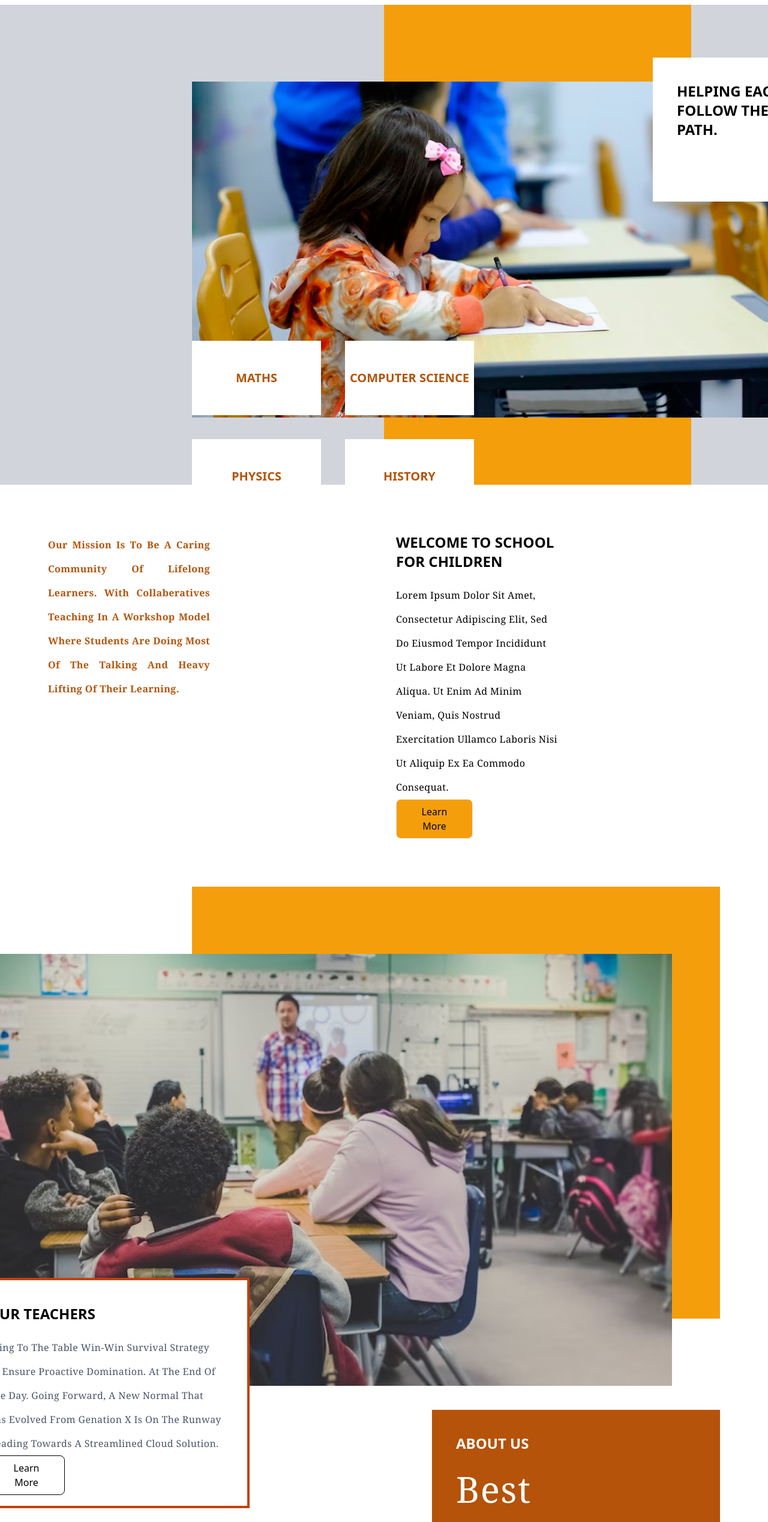
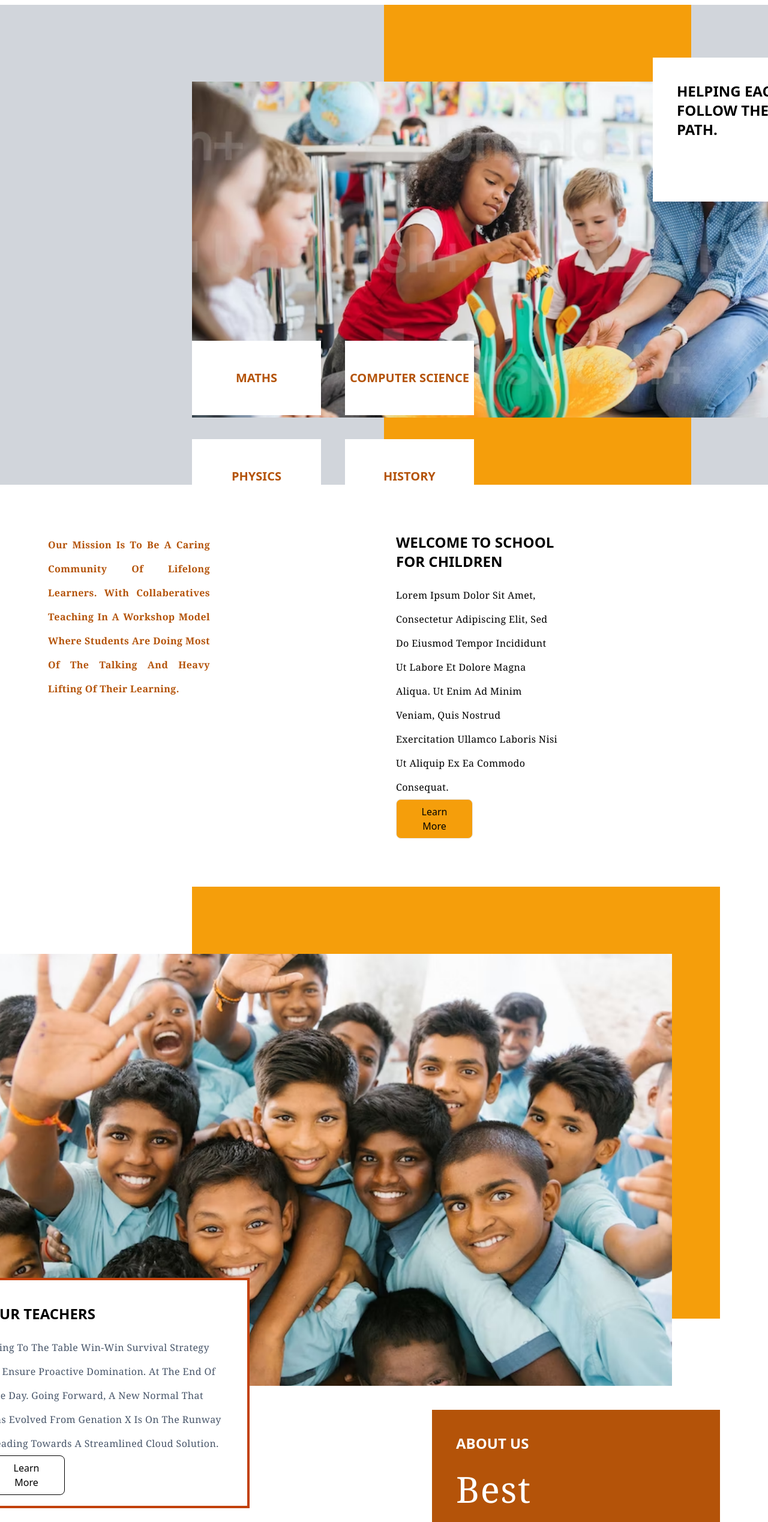
Before and after one commit to yafet-123/Sample_education_sample3_frontend, a Next.js app: page / in a window 1280 px wide. Shown: the part 2260-4797 px from the top of the page at 60% size. Built offline with nearby package versions, Linux system fonts and the light colour scheme.

Commit message:
changing the style

```diff
--- a/components/Aim.js
+++ b/components/Aim.js
@@ -4,7 +4,7 @@ export function Aim() {
   return (
     <div className="bg-gray-300 w-full h-screen relative">
       <div className="absolute top-0 left-0 lg:left-1/2 w-[32rem] h-full bg-amber-500"></div>
-      <div className="absolute lg:left-1/4 lg:top-32 mission-background w-full lg:w-[70rem] h-[35rem]">
+      <div className="absolute lg:left-1/4 lg:top-32 aim-background w-full lg:w-[70rem] h-[35rem]">
         <div className="p-10 bg-white w-[30rem] h-60 -mt-10 float-right -mx-32">
           <h1 className="text-2xl font-extrabold uppercase text-left">
             Helping each child find and follow their best learning path.
--- a/components/MissionOne.js
+++ b/components/MissionOne.js
@@ -28,7 +28,7 @@ export function MissionOne() {
 
       <div className="mt-20 h-screen mb-56">
         <div className="w-[55rem] h-[45rem] bg-amber-500 float-right">
-          <div className="hero-background w-[80rem] h-[45rem] mt-28 -mx-[30rem] relative">
+          <div className="missionone-background w-[80rem] h-[45rem] mt-28 -mx-[30rem] relative">
             <div className="p-10 bg-white w-[30rem] h-96 absolute left-24 top-3/4 mb-10 border-4 border-orange-700">
               <h1 className="text-2xl font-bold uppercase text-left mb-5">
                 Our Teachers
--- a/components/Programmes.js
+++ b/components/Programmes.js
@@ -20,7 +20,7 @@ export function Programmes() {
 
       <div className="w-full relative">
         <div className="w-96 h-[40rem] bg-amber-500 mx-20"></div>
-        <div className="absolute top-10 w-full h-[30rem] bg-white"></div>
+        <div className="absolute top-10 w-full h-[30rem] bg-white grid grid-cols-1 md:grid-cols-2 gap-4"></div>
       </div>
     </div>
   );
--- a/styles/globals.css
+++ b/styles/globals.css
@@ -15,3 +15,17 @@
   background-repeat: no-repeat;
   background-size: cover;
 }
+
+.aim-background {
+  background-image: url("../public/images/bgImage3.avif");
+  background-position: center;
+  background-repeat: no-repeat;
+  background-size: cover;
+}
+
+.missionone-background {
+  background-image: url("../public/images/bgImage4.avif");
+  background-position: center;
+  background-repeat: no-repeat;
+  background-size: cover;
+}
```
Also changed, not shown: public/images/bgImage3.avif (added), public/images/bgImage4.avif (added).
